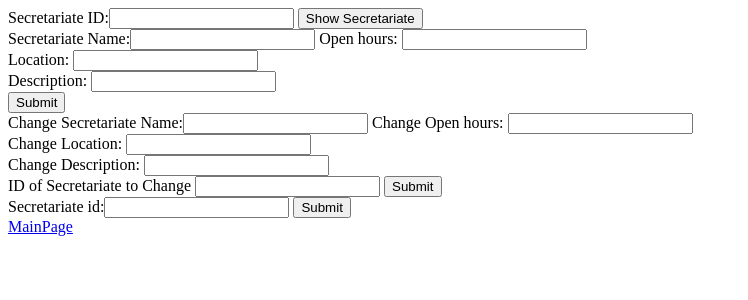
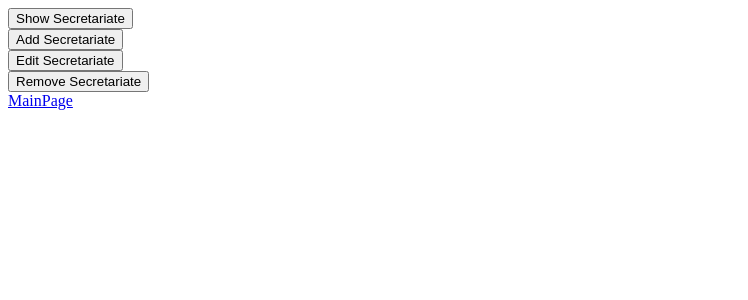
Before and after one commit to goncarvalho/Asint-Rest, a Flask app: page /resources/secretariat/ in a window 1280 px wide. Shown: the top 300 px of the page, without its empty margins (0-748 px from the left). Run offline with Flask 2, Linux system fonts and the light colour scheme.

Commit message:
botoes, qr code , secreatariates fixed

```diff
--- a/canteen.py
+++ b/canteen.py
@@ -38,9 +38,9 @@ def get_weekly_meal():
     global weekly_meal
     aux = {}
 
-    requests.post(namespace['logs'], json={'request': '/canteen',
-                                           'user': request.host,
-                                           'timestamp': datetime.now()})
+    # requests.post(namespace['logs'], json={'request': '/canteen',
+    #                                        'user': request.host,
+    #                                        'timestamp': datetime.now()})
 
     if date.today().strftime("%d/%m/%Y")[0:1] == '0':
         date_today = date.today().strftime("%d/%m/%Y")[1:]
--- a/server.py
+++ b/server.py
@@ -251,41 +251,59 @@ def get_space_api_day(ident, day):
     data = r.json()
     return render_template("RoomsTemplate.html", rooms_events = data, days_of_week = [day])
 
+#SECRETARIATE
 
 @app.route('/resources/secretariat/')
 def render_secretariates():
     return render_template('SecretariatsTemplate.html')
 
+@app.route('/resources/secretariat/ident', methods=['POST'])
+def render_secretariate_id_form():
+    return render_template('Secretariate_ID_form.html')
 
-@app.route('/resources/secretariat/add', methods=['POST'])
+
+@app.route('/resources/secretariat/ident/post', methods=['POST'])
+def show_secretariat():
+    if request.method == "POST":
+        r = requests.post(namespace['secretariat'] + 'secretariat' + '/ident', request.form)
+        return render_template('Secretariate_ID_show.html', secretariateid = r.json())
+
+@app.route('/resources/secretariat/add', methods=['POST', 'GET'])
+@admin_permission.require(http_exception=403)
+def render_secretariate_add_form():
+    return render_template('Secretariate_Add_form.html')
+
+@app.route('/resources/secretariat/add/post', methods=['POST'])
 @admin_permission.require(http_exception=403)
 def add_secretariat():
     if request.method == "POST":
         r = requests.post(namespace['secretariat'] +  'secretariat' + '/add', request.form)
-        return render_template('AddSecretariateResponse.html', secretariate_added=r.json())
+        return render_template('Secretariate_Add_show.html', secretariate_added=r.json())
+
+@app.route('/resources/secretariat/delete/ident', methods=['POST', 'GET'])
+@admin_permission.require(http_exception=403)
+def render_secretariate_remove_form():
+    return render_template('Secretariate_Remove_form.html')
 
 
-@app.route('/resources/secretariat/ident', methods=['POST'])
-def show_secretariat():
-    if request.method == "POST":
-        r = requests.post(namespace['secretariat'] + 'secretariat' + '/ident', request.form)
-        return render_template('ShowSecretariate_id.html', secretariateid = r.json())
-
-
-@app.route('/resources/secretariat/delete/ident', methods=['POST'])
+@app.route('/resources/secretariat/delete/ident/post', methods=['POST'])
 @admin_permission.require(http_exception=403)
 def remove_secretariat():
     if request.method == "POST":
         r = requests.post(namespace['secretariat'] + 'secretariat' + '/delete/ident', request.form)
-        return render_template('ShowSecretariatesAfterRemove.html', secretariate_added = r.json())
+        return render_template('Secretariates_Remove_showleft.html', secretariate_added = r.json())
 
+@app.route('/resources/secretariat/edit', methods=['POST', 'GET'])
+@admin_permission.require(http_exception=403)
+def render_secretariate_edit_form():
+    return render_template('Secretariate_Edit_form.html')
 
-@app.route('/resources/secretariat/edit', methods=['POST'])
+@app.route('/resources/secretariat/edit/post', methods=['POST'])
 @admin_permission.require(http_exception=403)
 def edit_secretariat():
     if request.method == "POST":
-        r = requests.post(namespace['secretariat'] + 'secretariat' + '/edit', request.form)
-        return render_template('AddSecretariateResponse.html', secretariate_added=r.json())
+        requests.post(namespace['secretariat'] + 'secretariat' + '/edit', request.form)
+        return render_template('SecretariatsTemplate.html')
 
 
 @app.route('/resources/canteen/', methods=['GET'])
@@ -318,6 +336,19 @@ def on_identity_loaded(sender, identity):
     except:
         "No user"
 
+# MOBILE APP
+
+@app.route('/mobileapp')
+@guest_permission.require(http_exception=403)
+@fenix_permission.require(http_exception=403)
+def render_mobile_options():
+    return render_template('Mobile_APP.html')
+
+@app.route('/mobileapp/qrcode')
+@fenix_permission.require(http_exception=403)
+def QR_code():
+    return render_template('qr_read.html')
+
 
 def list_days_of_week():
     global days_of_week
--- a/templates/SecretariatsTemplate.html
+++ b/templates/SecretariatsTemplate.html
@@ -8,29 +8,18 @@
 
 <div id="Secretariate" style="display:block">
         <form action="/resources/secretariat/ident" method="post">
-            Secretariate ID:<input type="text" name="ident">
-            <input type="submit" value="Show Secretariate">
+            <button type="submit" value="Show Secretariate">Show Secretariate</button>
         </form>
         <form action="/resources/secretariat/add" method="post">
-            Secretariate Name:<input type="text" name="name">
-            Open hours: <input type="text" name="open"><br>
-            Location: <input type="text" name="location"><br>
-            Description: <input type="text" name="description"><br>
-            <input type="submit">
+            <button type="submit" value="Add Secretariate">Add Secretariate</button>
         </form>
 
         <form action="/resources/secretariat/edit" method="post">
-            Change Secretariate Name:<input type="text" name="name">
-            Change Open hours: <input type="text" name="opening_hours"><br>
-            Change Location: <input type="text" name="location"><br>
-            Change Description: <input type="text" name="description"><br>
-            ID of Secretariate to Change <input type="test" name="ident">
-            <input type="submit">
+            <button type="submit" value="Edit Secretariate">Edit Secretariate</button>
         </form>
 
         <form action="/resources/secretariat/delete/ident" method="post">
-            Secretariate id:<input type="text" name="id">
-            <input type="submit">
+            <button type="submit" value="Remove Secretariate">Remove Secretariate</button>
         </form>
     <a href="/">MainPage</a>
 </div>
```
Also changed, not shown: secretariatDB.py (+6 -6 lines), templates/Mobile_APP.html (added, +16 -0 lines), templates/Secretariate_Add_form.html (added, +16 -0 lines), templates/Secretariate_Edit_form.html (added, +29 -0 lines), templates/Secretariate_ID_form.html (added, +13 -0 lines), templates/Secretariate_Remove_form.html (added, +13 -0 lines), templates/Secretariate_Add_show.html (renamed from templates/AddSecretariateResponse.html), templates/Secretariate_ID_show.html (renamed from templates/ShowSecretariate_id.html), templates/Secretariates_Remove_showleft.html (renamed from templates/ShowSecretariatesAfterRemove.html), 1 other file.
